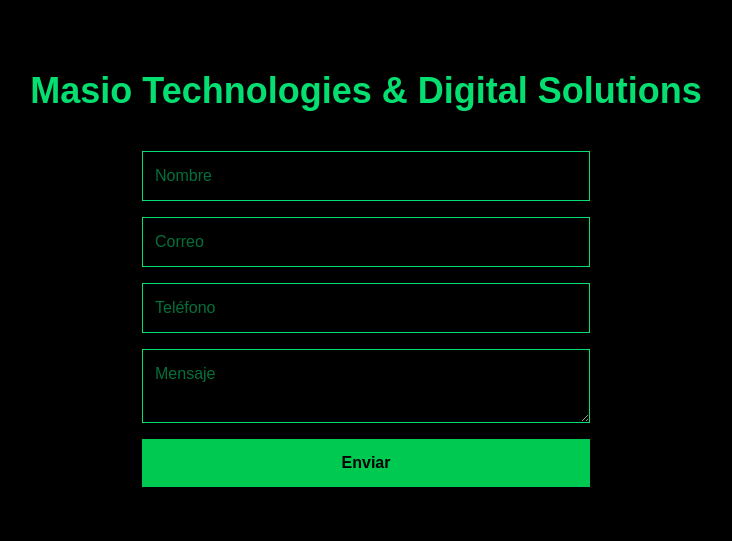
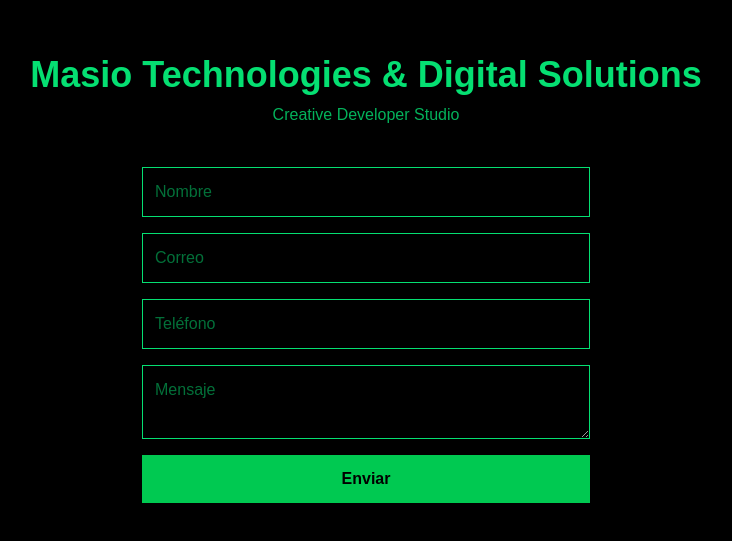
Before and after one commit to Masio84/masio-tds, a Next.js app: page / in a window 1280 px wide. Shown: the part 121-662 px from the top of the page, without its empty margins (274-1006 px from the left). Built offline with nearby package versions, Linux system fonts and the light colour scheme.

Commit message:
Make landing configurable via APP_CONFIG

```diff
--- a/app/page.tsx
+++ b/app/page.tsx
@@ -1,6 +1,7 @@
 "use client"
 
 import { useState } from "react"
+import { APP_CONFIG } from "@/config/app.config"
 
 export default function Home() {
   const [loading, setLoading] = useState(false)
@@ -41,10 +42,18 @@
 
   return (
     <main className="min-h-screen flex flex-col items-center justify-center bg-black text-green-400 p-10">
-      <h1 className="text-4xl font-bold mb-10">
-        Masio Technologies & Digital Solutions
+
+      {/* Nombre dinámico */}
+      <h1 className="text-4xl font-bold mb-2 text-center">
+        {APP_CONFIG.appName}
       </h1>
 
+      {/* Tagline dinámico */}
+      <p className="mb-10 text-center opacity-80">
+        {APP_CONFIG.appTagline}
+      </p>
+
+      {APP_CONFIG.features.enableContactForm && (
         <form
           onSubmit={handleSubmit}
           className="flex flex-col gap-4 w-full max-w-md"
@@ -89,6 +98,7 @@
             {loading ? "Enviando..." : "Enviar"}
           </button>
         </form>
+      )}
     </main>
   )
 }
--- a/config/app.config.ts
+++ b/config/app.config.ts
@@ -0,0 +1,15 @@
+export const APP_CONFIG = {
+  appName: "Masio Technologies & Digital Solutions",
+  appTagline: "Creative Developer Studio",
+
+  features: {
+    enableTelegram: true,
+    enableAdminPanel: true,
+    enableContactForm: true,
+  },
+
+  branding: {
+    primaryColor: "green",
+    mode: "dark", // "dark" | "light"
+  },
+}
```
Lines whose indentation alone changed are shown as unchanged.
